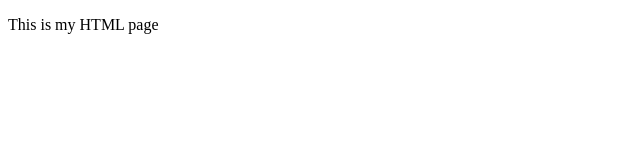
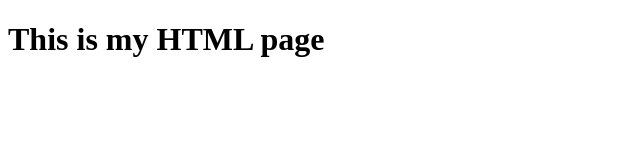
Before and after one commit to akber360/git-training-qa, a plain HTML site: page HTMLtraining/Day1.html in a window 1280 px wide. Shown: the whole page, without its empty margins (0-640 px from the left). Drawn offline with Linux system fonts and the light colour scheme.

Commit message:
changed from p1 to h1 as we needed heading

```diff
--- a/HTMLtraining/Day1.html
+++ b/HTMLtraining/Day1.html
@@ -5,6 +5,6 @@
     </head>
 
     <body>
-        <p>This is my HTML page</p>
+        <h1>This is my HTML page</h1>
     </body>
 </html>
```
